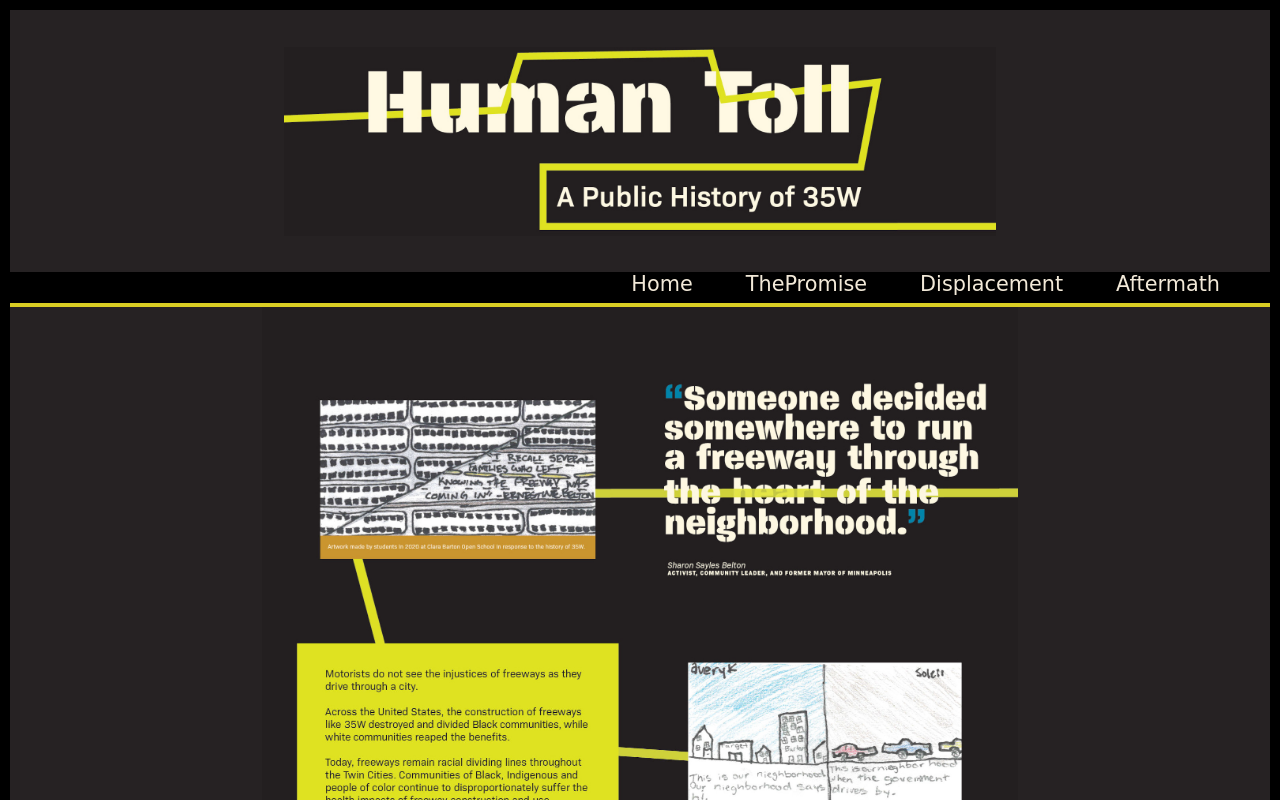
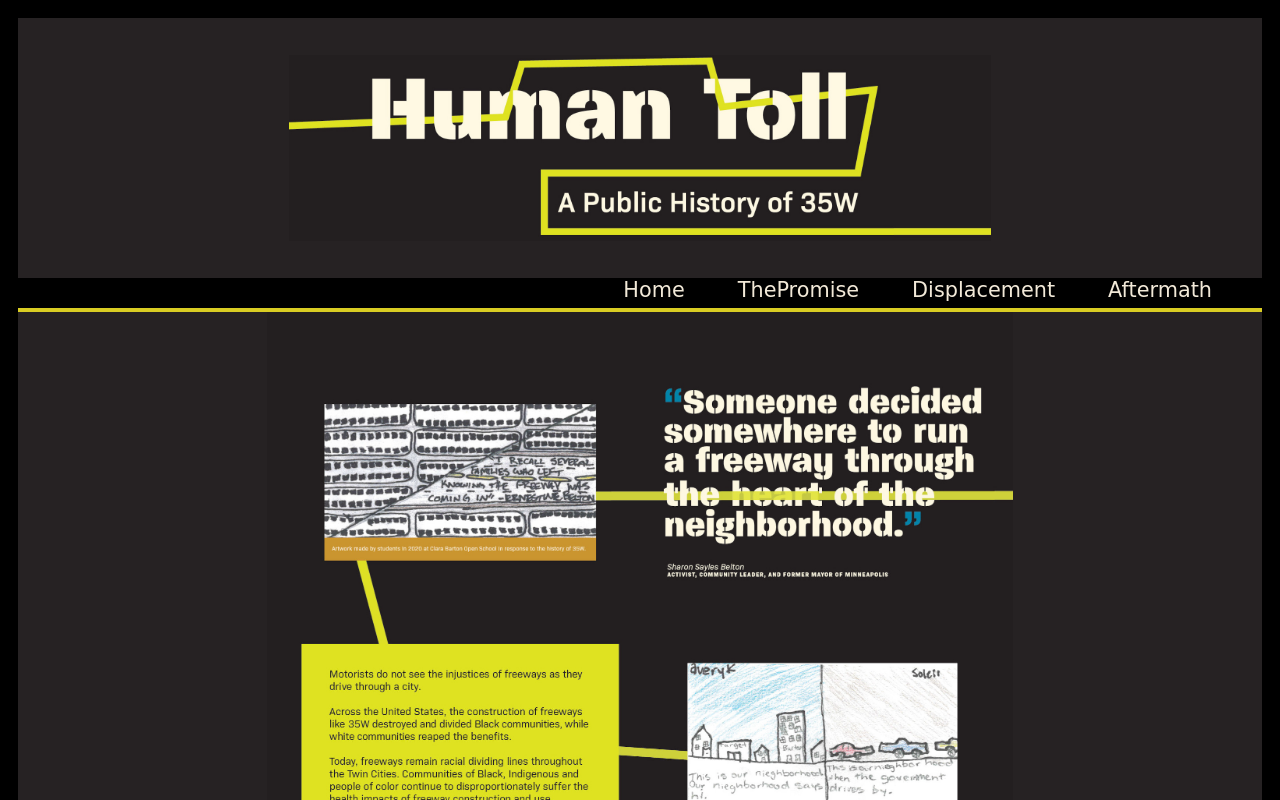
Before and after one commit to ACS-Curriculum/humanToll, a plain HTML site: page index.html in a window 1280 px wide. Shown: the top 800 px of the page. Drawn offline with Linux system fonts and the light colour scheme; a web font is replaced by a local one.

Commit message:
Update styles.css

```diff
--- a/css/styles.css
+++ b/css/styles.css
@@ -17,7 +17,7 @@ body {
   flex-direction: column;
   font-size: 1rem;
   font-family: "Saira Stencil One", cursive;
-  border: 5px solid var(--black);
+  border: 9px solid var(--black);
   background-color: var(--blackb);
 }
 main {
```
